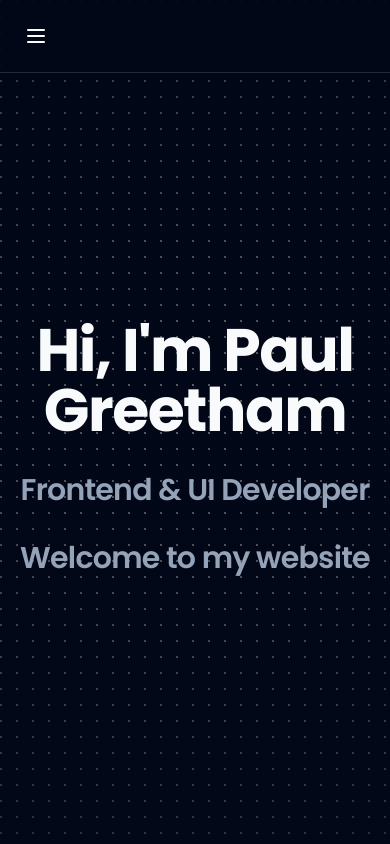
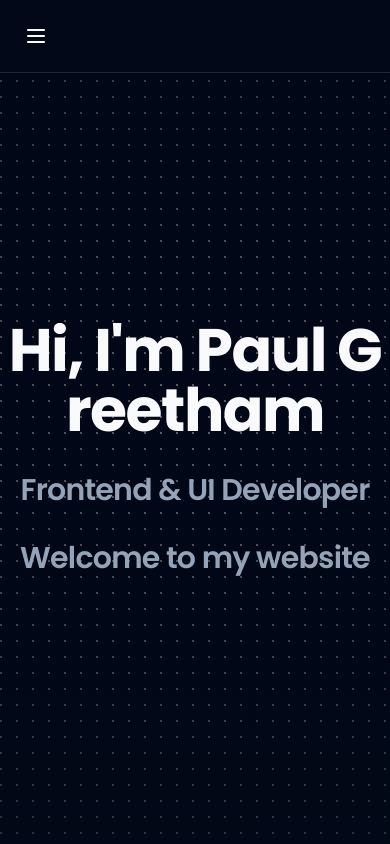
Before and after one commit to PaulGreetham/paul-greetham, a Next.js app: page / in a window 390 px wide. Shown: the top 844 px of the page. Built offline with nearby package versions, Linux system fonts and the light colour scheme.

Commit message:
style changes

```diff
--- a/src/components/Navbar.tsx
+++ b/src/components/Navbar.tsx
@@ -25,7 +25,7 @@ const Navbar = () => {
   ]
 
   return (
-    <nav className="fixed top-0 w-full flex items-center justify-between p-4 bg-background/80 backdrop-blur-sm border-b z-50">
+    <nav className="fixed top-0 w-full flex items-center justify-between p-4 bg-background/100 backdrop-blur-sm border-b z-50">
       {/* Mobile Menu Button */}
       <button
         className="md:hidden p-2"
--- a/src/components/sections/hero.tsx
+++ b/src/components/sections/hero.tsx
@@ -1,23 +1,49 @@
 "use client"
 
+import { motion } from "motion/react"
 import { DotPattern } from "@/components/ui/dot-pattern"
 import { TextReveal } from "@/components/ui/text-reveal"
 import { cn } from "@/lib/utils"
 import { typography } from "@/lib/typography"
 
 export function HeroSection() {
+  const name = "Hi, I'm Paul Greetham";
+
   return (
     <section id="home" className="relative">
       <div className="flex flex-col items-center justify-center mt-80 relative z-10">
-        <h1 className={cn(typography.h1, "text-center mb-8")}>
-          Hi, I&apos;m Paul Greetham
+        <h1 className={cn(typography.h1, "text-center mb-8 flex flex-wrap justify-center")}>
+          {name.split('').map((char, i) => (
+            <motion.span
+              key={i}
+              initial={{ opacity: 0, y: 50 }}
+              animate={{ opacity: 1, y: 0 }}
+              transition={{
+                duration: 0.5,
+                delay: i * 0.05,
+                ease: [0.2, 0.65, 0.3, 0.9],
+              }}
+            >
+              {char === ' ' ? '\u00A0' : char}
+            </motion.span>
+          ))}
         </h1>
-        <h2 className={cn(typography.h2, "text-muted-foreground mb-8")}>
+        <motion.h2
+          initial={{ opacity: 0, y: 30 }}
+          animate={{ opacity: 1, y: 0 }}
+          transition={{ duration: 0.5, delay: 0.2 }}
+          className={cn(typography.h2, "text-muted-foreground mb-8")}
+        >
           Frontend & UI Developer
-        </h2>
-        <h2 className={cn(typography.h2, "text-muted-foreground mb-24")}>
+        </motion.h2>
+        <motion.h2
+          initial={{ opacity: 0, y: -30 }}
+          animate={{ opacity: 1, y: 0 }}
+          transition={{ duration: 0.5, delay: 0.2 }}
+          className={cn(typography.h2, "text-muted-foreground mb-24")}
+        >
           Welcome to my website
-        </h2>
+        </motion.h2>
       </div>
       <div className="relative z-10">
         <TextReveal
--- a/src/components/ui/scroll-based-velocity.tsx
+++ b/src/components/ui/scroll-based-velocity.tsx
@@ -110,7 +110,7 @@ export function VelocityScroll({
   return (
     <div
       className={cn(
-        "relative w-full text-4xl font-bold tracking-[-0.02em] md:text-7xl md:leading-[6rem]",
+        "relative w-full text-7xl font-bold tracking-[-0.02em] md:text-7xl md:leading-[6rem]",
         className,
       )}
       {...props}
```
